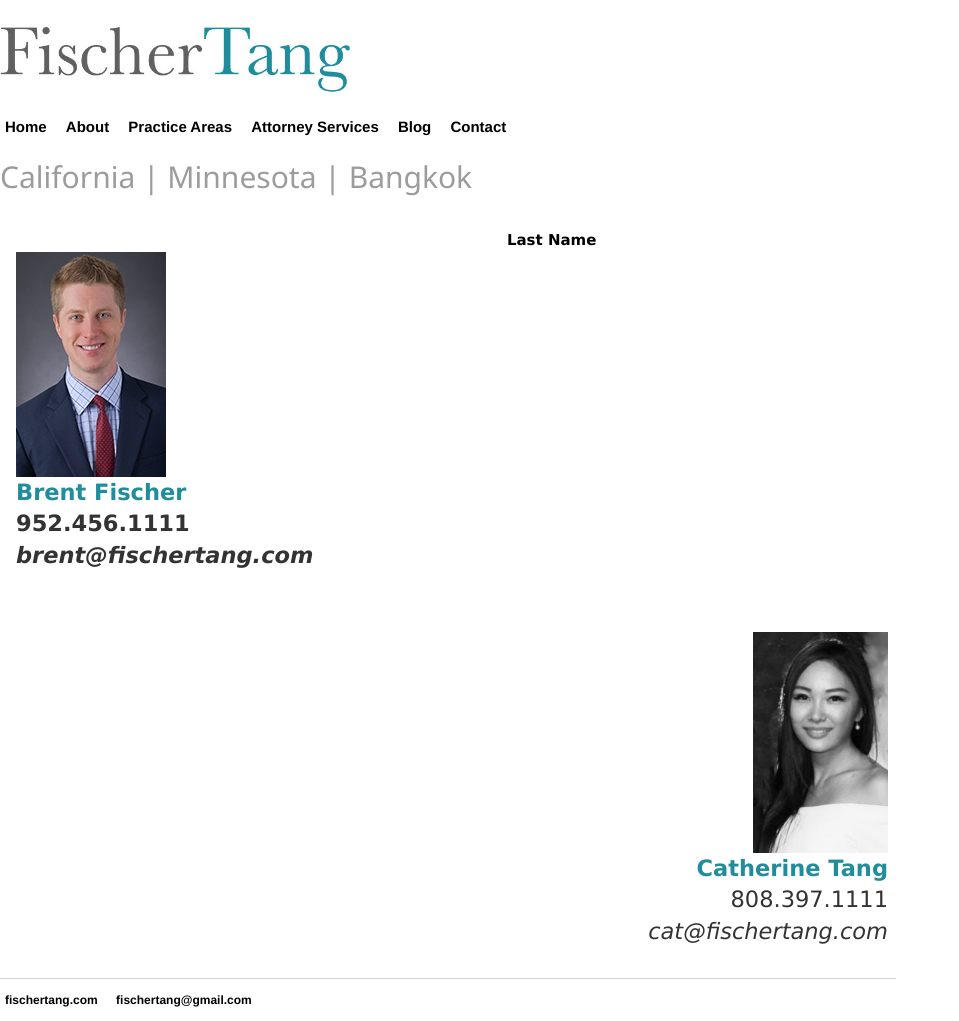
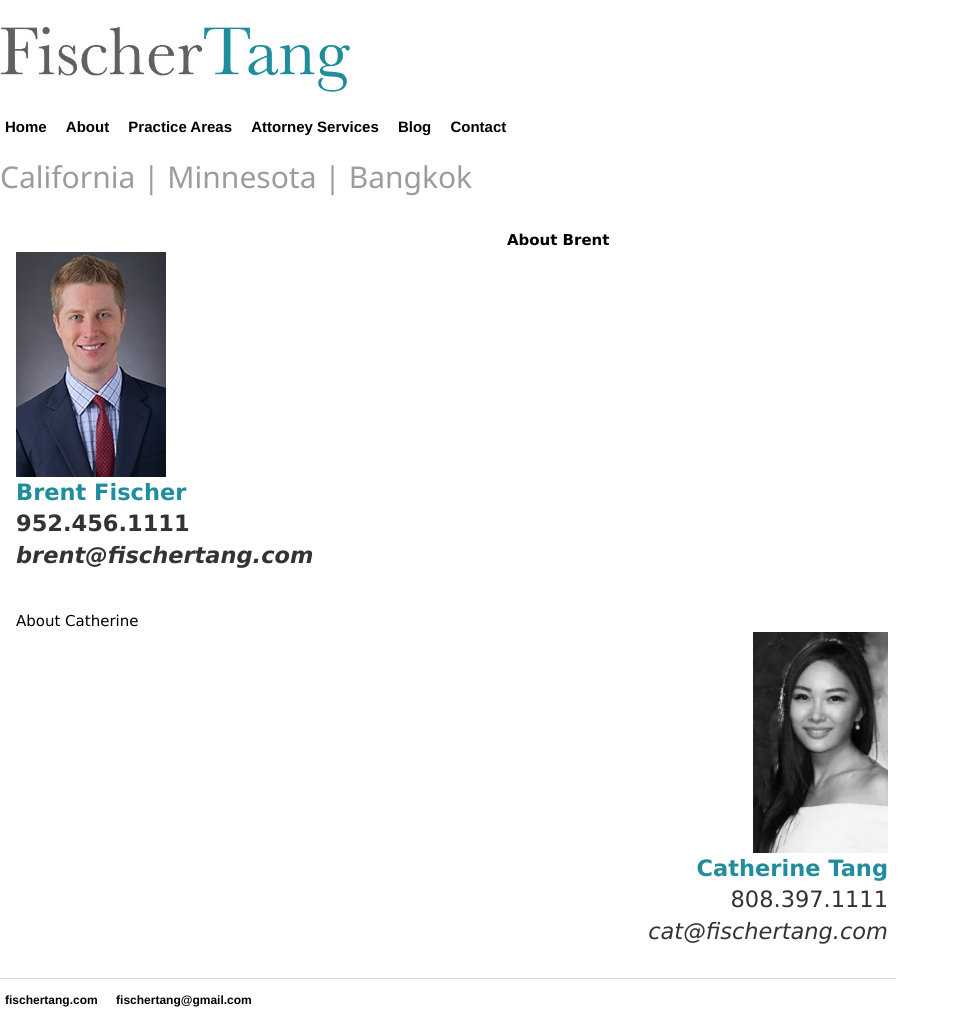
Before and after one commit to fischertang/fischertang.github.io, a Jekyll site: the page built from about/index.html, in a window 1280 px wide. Shown: the whole page, without its empty margins (0-959 px from the left). Built offline with Jekyll 4.4.1, drawn with Linux system fonts in a browser that asks for light colours.

Commit message:
Update index.html

```diff
--- a/about/index.html
+++ b/about/index.html
@@ -14,12 +14,14 @@ title: About Fischer Tang
     <br>952.456.1111
     <br><i>brent@fischertang.com</i></p>
   </th>
-  <th>Last Name</th>
+  <th>
+    About Brent
+  </th>
 
 </tr>
 <tr>
   <td>
-
+    About Catherine
   </td>
   <td>
      <p align=right><b><img src="/images/cat.jpg" width=135>
```
